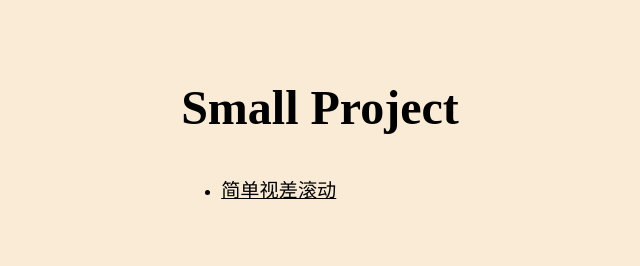
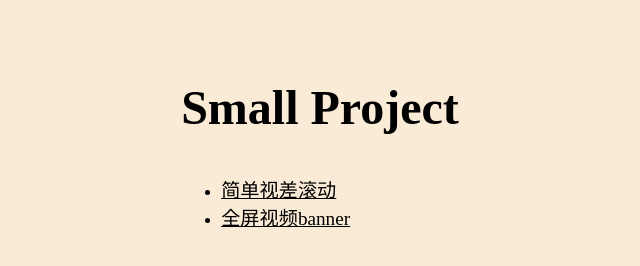
Before and after one commit to cary-mao/small, a website: page index.html in a window 1280 px wide. Shown: the whole page, without its empty margins (320-960 px from the left). Drawn offline with Linux system fonts and the light colour scheme.

Commit message:
docs(readme, index.html): add docs for full_screen_video

```diff
--- a/index.html
+++ b/index.html
@@ -46,6 +46,9 @@
       <li>
         <a href="./parallax_scrolling/index.html">简单视差滚动</a>
       </li>
+      <li>
+        <a href="./full_screen_video/index.html">全屏视频banner</a>
+      </li>
     </ul>
   </section>
 </body>
```
Also changed, not shown: README.md.
